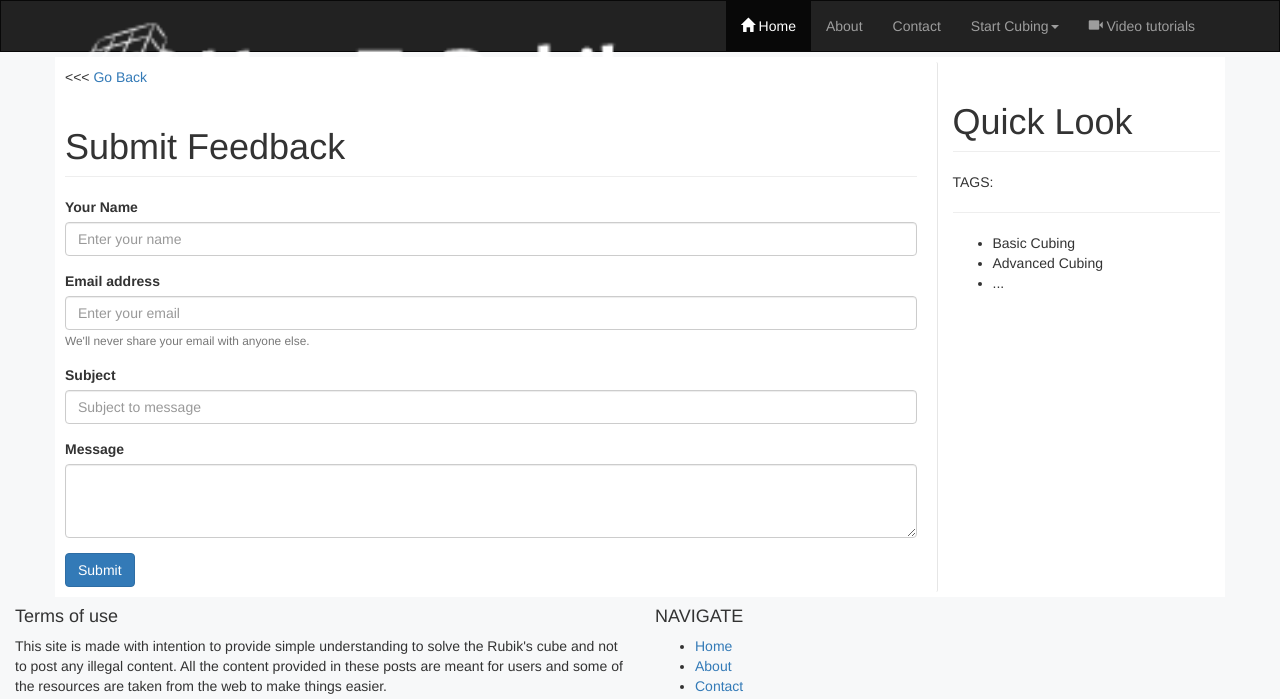
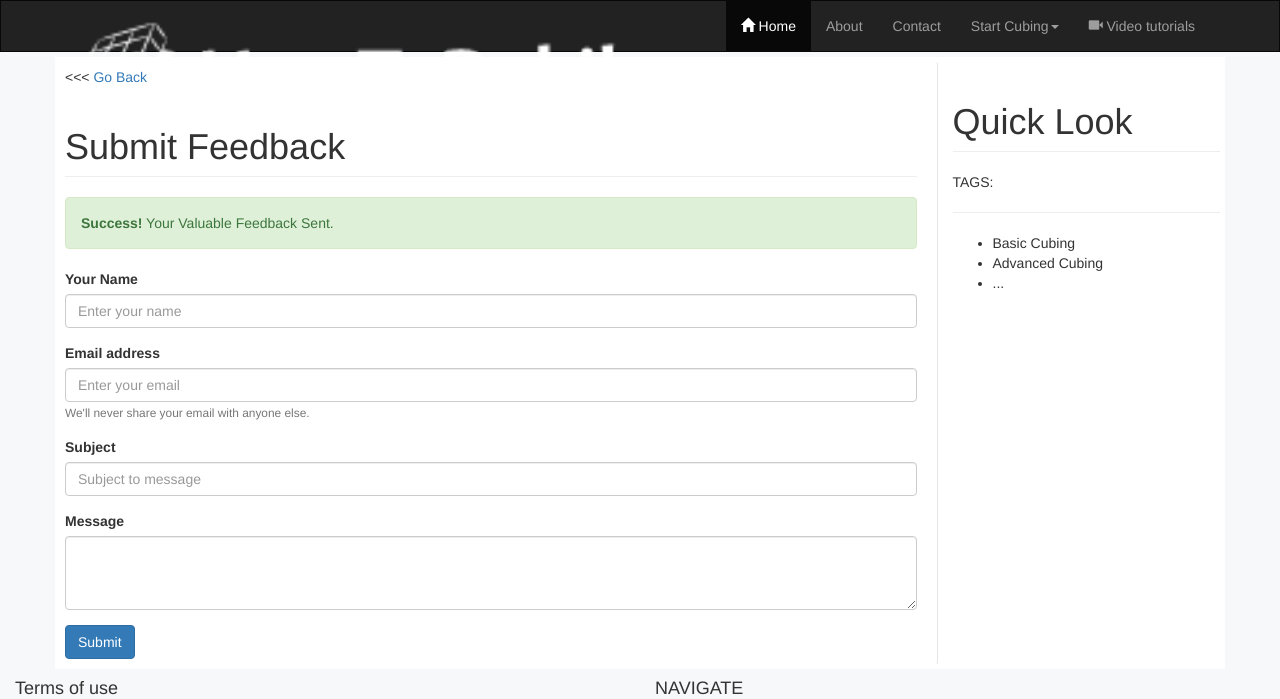
Before and after one commit to satyasashi/howtorubik, a Django app: page /contact/ in a window 1280 px wide. Shown: the top 699 px of the page. Run offline with Django 3.2, Linux system fonts and the light colour scheme; one stand-in notice (Sample message) is shown; some libraries are stand-ins or nearby versions.

```diff
--- a/rubikPost/templates/rubikPost/contact.html
+++ b/rubikPost/templates/rubikPost/contact.html
@@ -16,6 +16,13 @@
 			{# If any field errors exist, show them in this common place. #}
 
 			{{ form.non_field_errors }}
+
+			{% for msg in messages %}
+				<div class="alert alert-success">
+					<strong>Success!</strong> Your Valuable Feedback Sent.
+				</div>
+			{% endfor %}
+
 		<form action="" method="post">
 			{% csrf_token %}
 			<div class="form-group">
```
Also changed, not shown: db.sqlite3, 2 other files.
